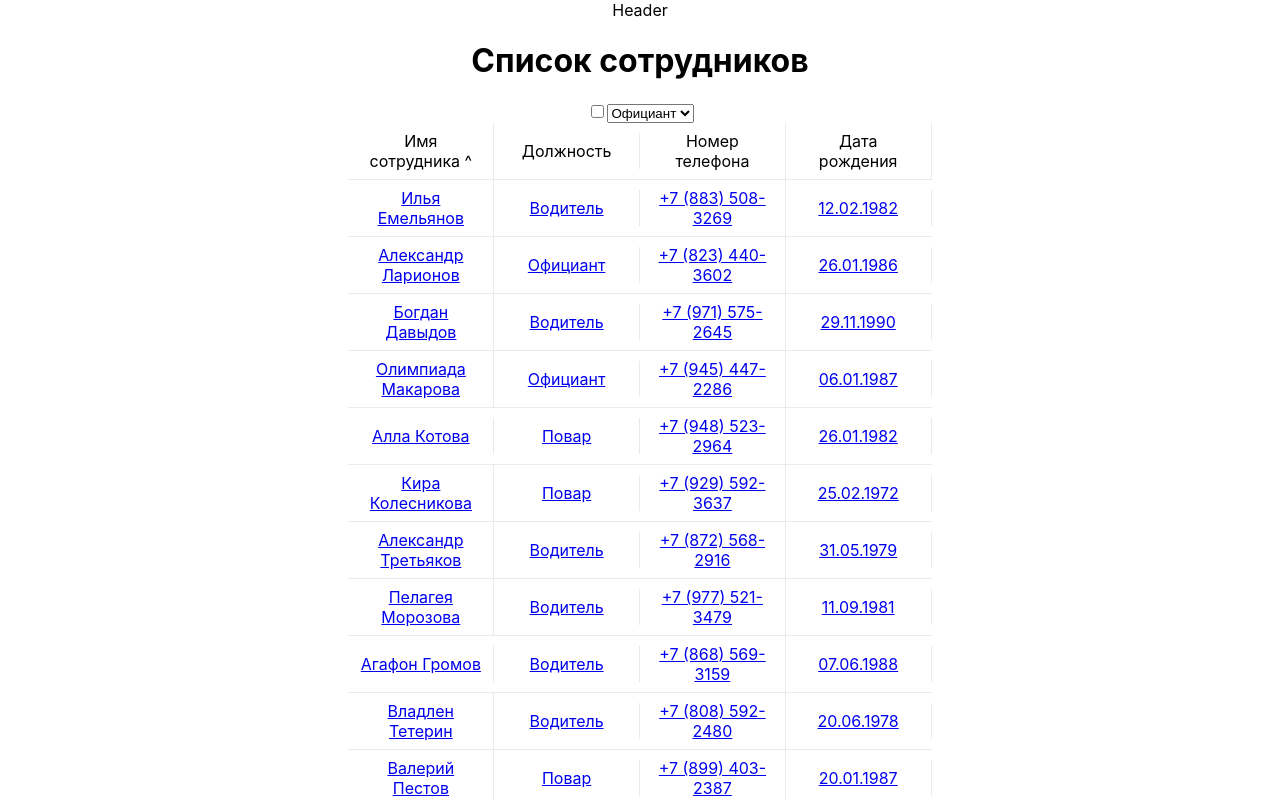
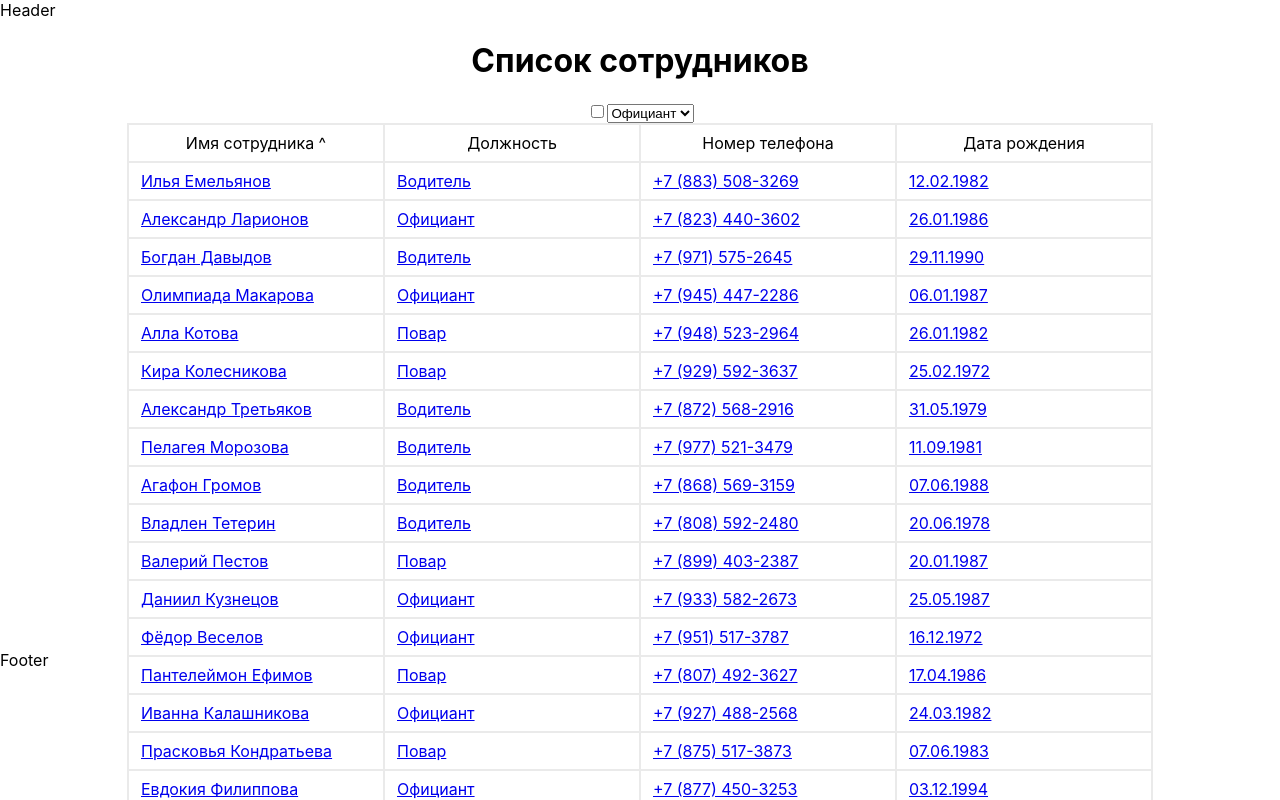
Before and after one commit to Sibusky/employees, a React (Create React App) app: page / in a window 1280 px wide. Shown: the top 800 px of the page. Built offline with nearby package versions, Linux system fonts and the light colour scheme.

Commit message:
feat: add some styles for container and table

```diff
--- a/src/App.css
+++ b/src/App.css
@@ -1,38 +1,119 @@
-.App {
-  text-align: center;
+.page {
+  background-color: #e5e5e5;
+  display: flex;
+  flex-direction: column;
+  align-items: center;
+  justify-content: flex-start;
+  min-width: 320px;
+  max-width: 100%;
+  margin: 0 auto;
+  padding: 0;
 }
 
-.App-logo {
-  height: 40vmin;
-  pointer-events: none;
+#root {
+  width: 100%;
+  height: 100%;
 }
 
-@media (prefers-reduced-motion: no-preference) {
-  .App-logo {
-    animation: App-logo-spin infinite 20s linear;
+.App {
+  width: 100%;
+  height: 100%;
+}
+
+main {
+  height: calc(100vh - 85px - 85px);
+}
+
+/* Общие стили для переиспользуемых блоков и элементов  */
+
+.link {
+  text-decoration: none;
+  cursor: pointer;
+  opacity: 1;
+  transition: opacity ease-in-out 0.2s;
+  margin: 0;
+  padding: 0;
+}
+
+.link:hover {
+  opacity: 0.6;
+}
+
+.button {
+  cursor: pointer;
+  opacity: 1;
+  transition: opacity ease-in-out 0.2s;
+}
+
+.button:hover {
+  opacity: 0.6;
+}
+
+.section {
+  display: flex;
+  flex-direction: column;
+  justify-content: flex-start;
+  align-items: center;
+  width: 100%;
+  margin: 0;
+  padding: 0;
+}
+
+.section__container {
+  display: flex;
+  flex-direction: column;
+  justify-content: flex-start;
+  align-items: center;
+  margin: 0;
+  padding: 20px 0 20px 0;
+  width: 1280px;
+}
+@media screen and (max-width: 1300px) {
+  .section__container {
+    width: 90%;
   }
 }
 
-.App-header {
-  background-color: #282c34;
-  min-height: 100vh;
-  display: flex;
-  flex-direction: column;
-  align-items: center;
-  justify-content: center;
-  font-size: calc(10px + 2vmin);
-  color: white;
+.section__title {
+  font-family: 'Roboto', Arial, sans-serif;
+  font-style: normal;
+  font-weight: 700;
+  font-size: 40px;
+  line-height: 50px;
+  text-rendering: optimizeLegibility;
+  text-decoration: none;
+  color: #2e3d41;
+  letter-spacing: 1.5px;
+  width: 100%;
+  margin: 0 0 40px 0;
+  padding: 0;
 }
 
-.App-link {
-  color: #61dafb;
+/* @media screen and (max-width: 838px) {
+  .section__title {
+  }
 }
 
-@keyframes App-logo-spin {
-  from {
-    transform: rotate(0deg);
+@media screen and (max-width: 420px) {
+  .section__title {
   }
-  to {
-    transform: rotate(360deg);
-  }
+} */
+
+.section__text {
+  font-family: 'Roboto', Arial, sans-serif;
+  font-style: normal;
+  font-weight: 400;
+  font-size: 18px;
+  line-height: 20px;
+  text-rendering: optimizeLegibility;
+  text-decoration: none;
+  color: #2e3d41;
+  letter-spacing: 0;
+  width: 100%;
+  margin: 0;
+  padding: 0;
 }
+
+/* .section__text:last-of-type {
+  margin: 0;
+} */
--- a/src/components/container/styles.css
+++ b/src/components/container/styles.css
@@ -5,5 +5,6 @@
   align-items: center;
   position: relative;
   margin: 0 auto;
-  width: 1080px;
+  width: 80%;
+  max-width: 1080px;
 }
--- a/src/components/employees-list/index.jsx
+++ b/src/components/employees-list/index.jsx
@@ -44,27 +44,27 @@ function EmployeesListComponent({
   }, [setBirthdaySortOrder, isAscSortOrderDate, setAscSortOrderDate]);
 
   return (
-    <section className="employees">
+    <section className="employees section">
       <div className="employees__table">
-        <div className="row">
+        <div className="employees__table-row">
           <div
-            className="cell header"
+            className="employees__table-cell employees__table-header"
             onClick={handleClickNameColumn}
           >{`${EMPLOYEE_NAME} ${isAscSortOrderName ? "v" : "^"}`}</div>
 
-          <div className="cell header">{EMPLOYEE_ROLE}</div>
-          <div className="cell header">{EMPLOYEE_PHONE}</div>
-          <div className="cell header" onClick={handleClickBirthdayColumn}>
+          <div className="employees__table-cell employees__table-header">{EMPLOYEE_ROLE}</div>
+          <div className="employees__table-cell employees__table-header">{EMPLOYEE_PHONE}</div>
+          <div className="employees__table-cell employees__table-header" onClick={handleClickBirthdayColumn}>
             {EMPLOYEE_BIRTHDAY}
           </div>
         </div>
         {employees?.map(({ id, name, role, phone, birthday }) => (
           <Link to={`edit/${id}`} key={id}>
-            <div className="row">
-              <div className="cell">{name}</div>
-              <div className="cell">{translateRoles(role)}</div>
-              <div className="cell">{phone}</div>
-              <div className="cell">{birthday}</div>
+            <div className="employees__table-row">
+              <div className="employees__table-cell">{name}</div>
+              <div className="employees__table-cell">{translateRoles(role)}</div>
+              <div className="employees__table-cell">{phone}</div>
+              <div className="employees__table-cell">{birthday}</div>
             </div>
           </Link>
         ))}
--- a/src/components/employees-list/styles.css
+++ b/src/components/employees-list/styles.css
@@ -2,22 +2,24 @@
   display: flex;
   flex-direction: column;
   width: 100%;
+  border: 1px solid #eaeaea;
 }
 
-.row {
+.employees__table-row {
   display: flex;
   flex-direction: row;
   align-items: center;
   justify-content: space-between;
-    border-bottom: 1px solid #eaeaea;
+  box-sizing: border-box;
 }
 
-.cell  {
+.employees__table-cell {
   width: 30%;
-    border-right: 1px solid #eaeaea;
+  border: 1px solid #eaeaea;
   padding: 8px 12px;
+  box-sizing: border-box;
 }
 
-.header {
-    border: 0 1px solid #eaeaea;
+.employees__table-header {
+  text-align: center;
 }
```
Lines whose indentation alone changed are shown as unchanged.
